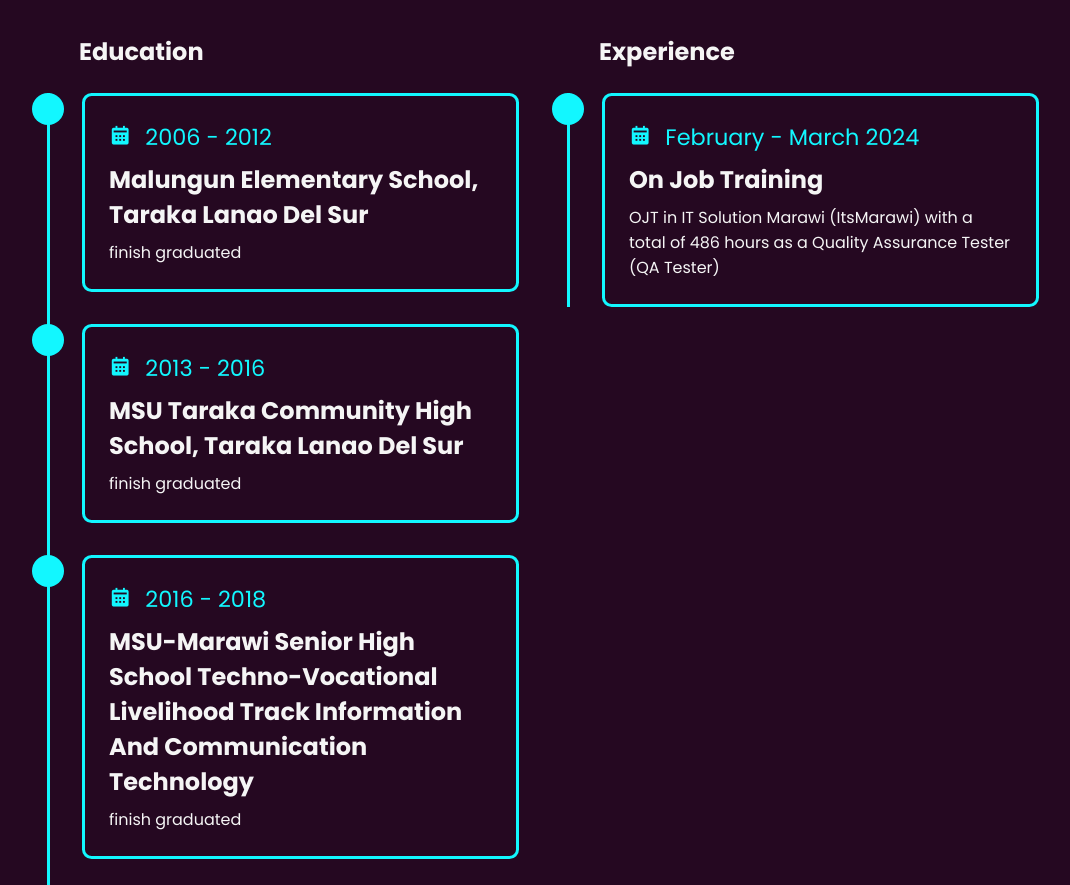
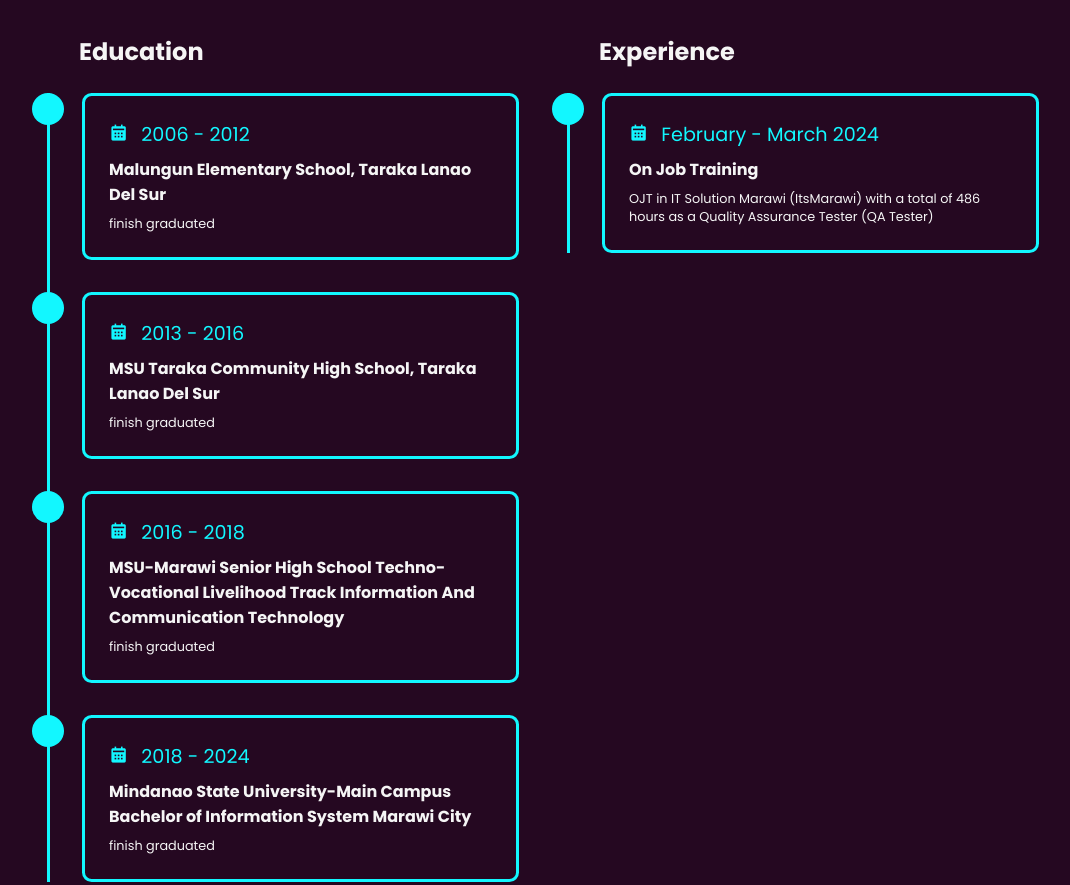
Before and after one commit to Ampa0699/Ampa0699.github.io, a plain HTML site: page index.html in a window 1280 px wide. Shown: the part 1460-2345 px from the top of the page, without its empty margins (97-1167 px from the left). Drawn offline with nearby package versions, Linux system fonts and the light colour scheme.

Commit message:
new added

```diff
--- a/style.css
+++ b/style.css
@@ -102,6 +102,7 @@ span {
 section {
   padding: 100px 10%;
 }
+
 /* home section */
 .home {
   /* min-height: 100vh; */
@@ -333,12 +334,14 @@ section {
   display: flex;
   justify-content: center;
   align-items: center;
+  /* flex-direction: column; */
   grid-gap: 2em;
   background: var(--secon-bg-color);
 }
 .about .img-about {
   text-align: center;
   position: relative;
+  background: red;
 }
 .about .img-about img {
   max-width: 400px;
@@ -395,7 +398,8 @@ section {
   font-size: 1rem;
   font-weight: 600;
 }
-/* background css */
+
+/* education background css */
 .education-row {
   display: flex;
   flex-wrap: wrap;
@@ -451,18 +455,18 @@ section {
   width: 100%;
 }
 .education-content .content .year {
-  font-size: 1.4rem;
+  font-size: 1.2rem;
   color: var(--hover-color);
   padding-bottom: 0.5rem;
 }
 .education-content .content .year i {
   padding-right: 0.5rem;
 }
-.education-content .content h3 {
-  font-size: 1.3rem;
+.education-content .content h2 {
+  font-size: 1rem;
 }
 .education-content .content p {
-  font-size: 1rem;
+  font-size: 0.8rem;
   padding-top: 0.5rem;
 }
 
```
